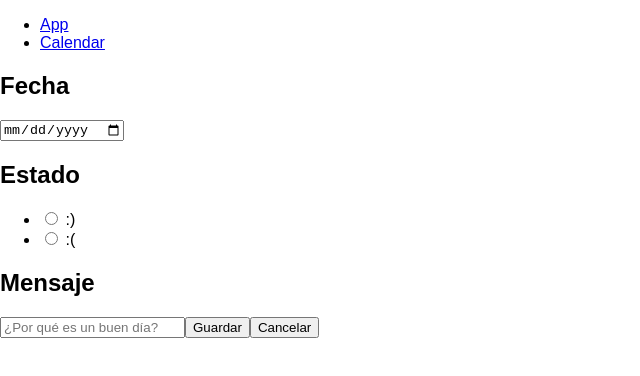
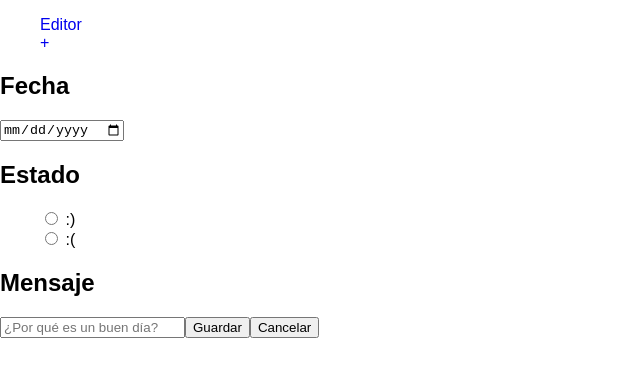
Before and after one commit to Adalab/clarke-fc-life-calendar-MartaAS, a React (Create React App) app: page /#/ in a window 1280 px wide. Shown: the top 376 px of the page, without its empty margins (0-640 px from the left). Built offline with nearby package versions, Linux system fonts and the light colour scheme.

Commit message:
router link

```diff
--- a/src/components/App.js
+++ b/src/components/App.js
@@ -65,8 +65,8 @@ export default class App extends React.Component {
       <header>
         <nav>
         <ul>
-          <li><Link to='/'>App</Link></li>
-          <li><Link to='/Calendar'>Calendar</Link></li>
+          <li><Link to='/'>Editor</Link></li>
+          <li><Link to='/Calendar'>+</Link></li>
         </ul>
         </nav>
       </header>
--- a/src/components/Calendar.js
+++ b/src/components/Calendar.js
@@ -4,7 +4,7 @@ export default class Calendar extends React.Component {
   render(){
     return(
       <div>
-        <button type="button">+</button>
+
       </div>
 
     );
--- a/src/style/index.css
+++ b/src/style/index.css
@@ -3,3 +3,10 @@ body {
   padding: 0;
   font-family: sans-serif;
 }
+a:link
+{
+text-decoration:none;
+}
+ul{
+       list-style:none;
+       }
```
